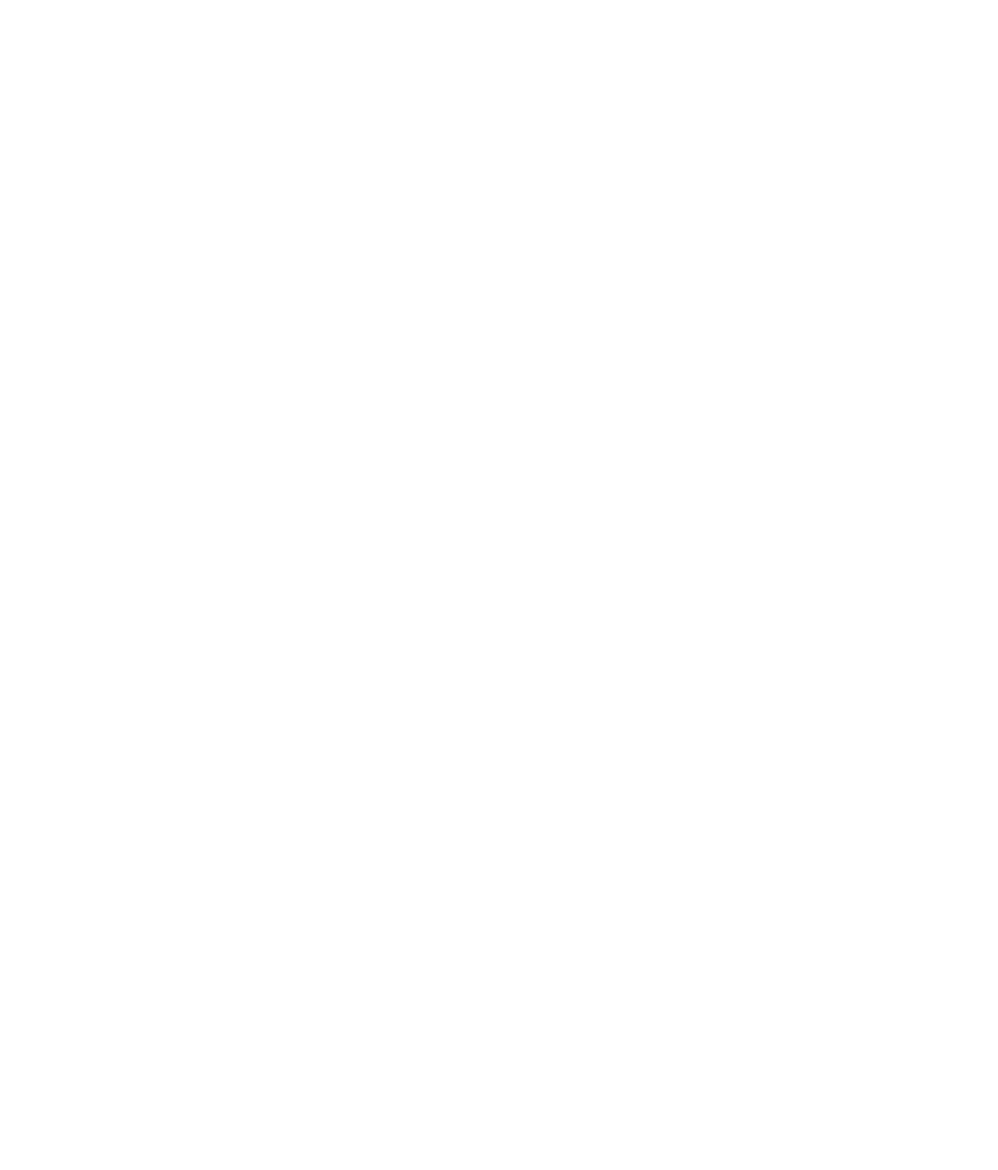
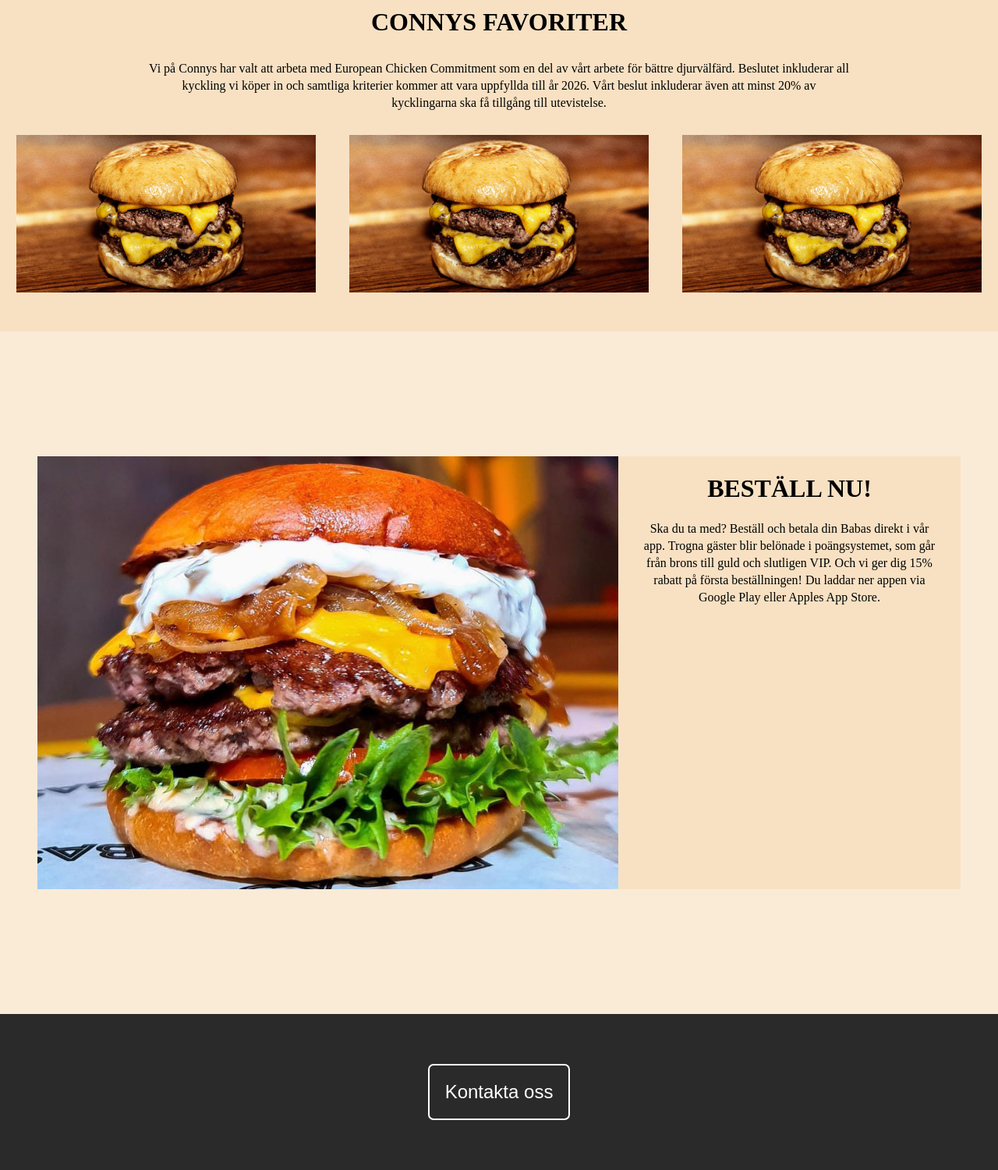
Before and after one commit to NisePistol/Adrian-HerreraAlgotsson-Projekt3, a plain HTML site: page index.html in a window 1280 px wide. Shown: the whole page at 78% size. Before the commit the page ends 800 px from the top, so only its background shows below. Drawn offline with Linux system fonts and the light colour scheme.

Commit message:
klar med sidan

```diff
--- a/index.html
+++ b/index.html
@@ -4,9 +4,31 @@
     <meta charset="UTF-8">
     <meta http-equiv="X-UA-Compatible" content="IE=edge">
     <meta name="viewport" content="width=device-width, initial-scale=1.0">
-    <title>Document</title>
+    <link rel="stylesheet" href="style.css">
+    <title>Connys Burgarhak</title>
 </head>
 <body>
-
+    <div class="Slide-1">
+        <h1>CONNYS FAVORITER</h1>
+        <p class="Burger-Text">Vi på Connys har valt att arbeta med European Chicken Commitment som en del av vårt arbete för bättre djurvälfärd. Beslutet inkluderar all kyckling vi köper in och samtliga kriterier kommer att vara uppfyllda till år 2026. Vårt beslut inkluderar även att minst 20% av kycklingarna ska få tillgång till utevistelse.</p>
+        <div class="Burger-Pictures">
+            <img src="Bilder/varldens-godaste-hamburgare.jpg" alt="Picture of burger">
+            <img src="Bilder/varldens-godaste-hamburgare.jpg" alt="Picture of burger">
+            <img src="Bilder/varldens-godaste-hamburgare.jpg" alt="Picture of burger">
+        </div>
+    </div>
+    <div class="Slide-2">
+        <img src="Bilder/babas-burger-split (1).jpg" alt="Picture of burger">
+        <div class="Order-Text">
+            <h2>BESTÄLL NU!</h2>
+            <p>Ska du ta med? Beställ och betala din Babas direkt i vår app. Trogna gäster blir belönade i poängsystemet, som går från brons till guld och slutligen VIP. Och vi ger dig 15% rabatt på första beställningen!
+            Du laddar ner appen via Google Play eller Apples App Store.</p>
+        </div>
+    </div>
+    <div class="About-Us">
+        <a href="About.html">
+            <button class="About-Us-Button">Kontakta oss</button>
+        </a>
+    </div>
 </body>
 </html>
--- a/style.css
+++ b/style.css
@@ -0,0 +1,92 @@
+* {
+    margin: 0;
+    padding: 0;
+}
+
+body {
+    background-color: antiquewhite;
+}
+
+.Burger-Pictures {
+    display: flex;
+    justify-content: space-around;
+}
+
+.Burger-Pictures img {
+    width: 30%;
+}
+
+.Burger-Text {
+    width: 900px;
+    height: fit-content;
+    margin: auto;
+    padding: 30px;
+    line-height: 22px;
+}
+
+.Slide-1 {
+    text-align: center;
+    background-color: rgb(248, 225, 195);
+    padding: 10px 0px 50px;
+}
+
+.Slide-2 {
+    display: flex;
+    margin: 10em 3em;
+}
+
+.Slide-2 h2 {
+    padding: 30px;
+    font-size: xx-large;
+}
+
+.Order-Text {
+    text-align: center;
+    padding: 0px 30px;
+    background-color: rgb(248, 225, 195);
+    line-height: 22px;
+}
+
+.About-Us {
+    background-color: rgb(43, 42, 42);
+    height: 200px;
+    display: flex;
+    justify-content: center;
+    align-items: center;
+}
+
+.About-Us-Button {
+    width: fit-content;
+    height: fit-content;
+    padding: 20px;
+    border-radius: 7px;
+    border: solid white 2px;
+    font-size: x-large;
+    background-color: rgb(43, 42, 42);
+    color: white;
+}
+
+.About-Us-Button:hover {
+    background-color: white;
+    color: rgb(43, 42, 42);
+}
+
+.Contact-Information {
+    display: flex;
+    justify-content: space-around;
+}
+
+.Contact-On {
+    text-align: center;
+    padding: 30px;
+}
+
+@media (max-width: 560px) {
+    .Contact-Information {
+        display: block;
+    }
+
+    .Contact-Information div {
+        margin: 30px;
+    }
+}
```
Also changed, not shown: About.html (added, +31 -0 lines), Bilder/babas-burger-split (1).jpg (added), Bilder/varldens-godaste-hamburgare.jpg (added).
